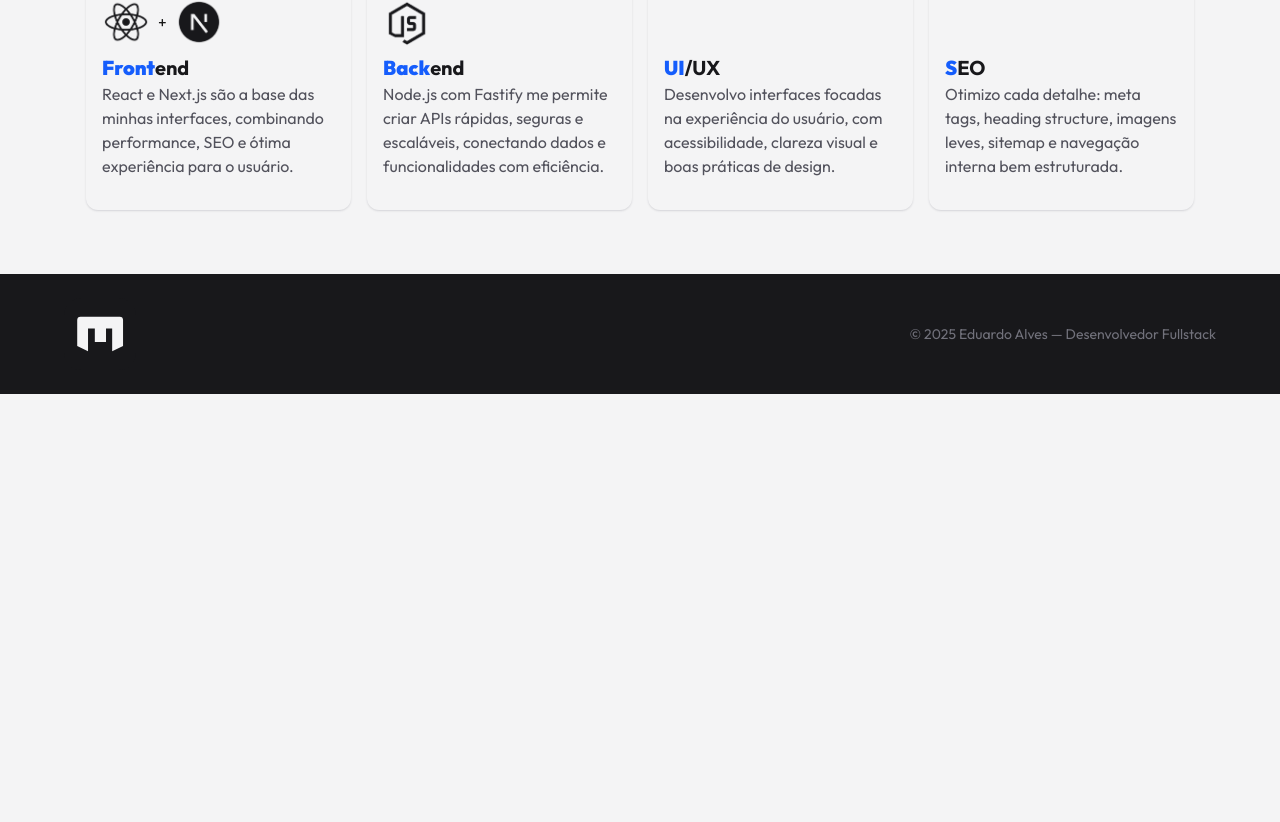
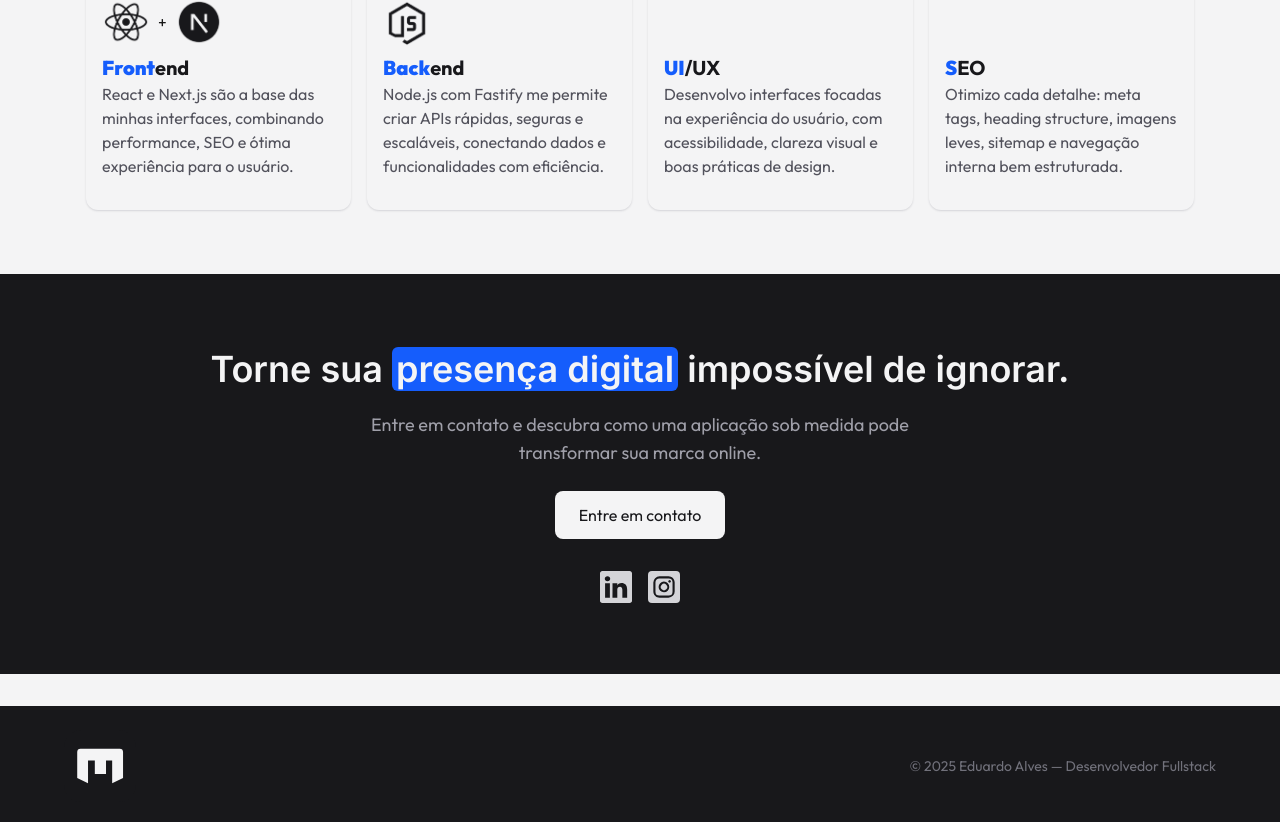
Before and after one commit to EduardoAlvesNeto/eduardoalves.dev, a Next.js app: page / in a window 1280 px wide. Shown: the part 986-1808 px from the top of the page. Before the commit the page ends 1380 px from the top, so only its background shows below. Built offline with nearby package versions, Linux system fonts and the light colour scheme; some icons are missing.

Commit message:
feat: add contact section

```diff
--- a/src/app/globals.css
+++ b/src/app/globals.css
@@ -8,7 +8,8 @@
 @theme inline {
   --color-background: var(--background);
   --color-foreground: var(--foreground);
-  --font-sans: var(--font-outfit);
+  --font: var(--font-outfit);
+  --secundary-font: var(--font-inter)
 }
 
 /* @media (prefers-color-scheme: dark) {
--- a/src/app/layout.tsx
+++ b/src/app/layout.tsx
@@ -1,11 +1,16 @@
 import type { Metadata } from "next";
-import { Outfit } from "next/font/google";
+import { Outfit, Inter } from "next/font/google";
 import "./globals.css";
 
-const font = Outfit({
+const outfit = Outfit({
   variable: "--font-outfit",
   subsets: ["latin"],
 });
+
+const inter = Inter({
+  variable: "--font-inter",
+  subsets: ["latin"]
+})
 
 export const metadata: Metadata = {
   title: "Eduardo Alves — Desenvolvedor Fullstack",
@@ -38,7 +43,9 @@ export default function RootLayout({
   children: React.ReactNode;
 }>) {
   return (
-    <html lang="pt-br">
+    <html lang="pt-br" className="scroll-smooth [&::-webkit-scrollbar]:w-2
+  [&::-webkit-scrollbar-track]:bg-zinc-100
+  [&::-webkit-scrollbar-thumb]:bg-zinc-400 [&::-webkit-scrollbar-thumb]:rounded-full">
       <head>
         <link
           rel="icon"
@@ -46,10 +53,10 @@ export default function RootLayout({
         />
       </head>
       <body
-        className={`${font.variable} antialiased overflow-x-hidden`}
+        className={`${outfit.variable} ${inter.variable} antialiased overflow-x-hidden`}
       >
         {children}
       </body>
-    </html>
+    </html >
   );
 }
--- a/src/app/page.tsx
+++ b/src/app/page.tsx
@@ -1,6 +1,7 @@
 import Header from "@/components/ui/Header";
 import HeroSection from "@/components/ui/HeroSection";
 import StackSection from "@/components/ui/StackSection";
+import ContactSection from "@/components/ui/ContactSection";
 import Footer from "@/components/ui/Footer";
 
 import ReactPNG from '@/../public/react.png'
@@ -16,6 +17,7 @@ export default function Home() {
       <Header />
       <HeroSection />
       <StackSection />
+      <ContactSection />
       <Footer />
     </div>
   );
--- /dev/null
+++ b/src/components/icons/InstagramIcon.tsx
@@ -0,0 +1,23 @@
+interface IconProps extends React.SVGAttributes<HTMLOrSVGElement> { }
+
+function InstagramIcon(props: IconProps) {
+    return (
+        <svg
+            width={24}
+            height={24}
+            viewBox="0 0 24 24"
+            fill="none"
+            xmlns="http://www.w3.org/2000/svg"
+            {...props}
+        >
+            <path
+                fillRule="evenodd"
+                clipRule="evenodd"
+                d="M24 0H0v24h24V0zm-8.64 4H8.64A4.64 4.64 0 004 8.64v6.72C4 17.92 6.08 20 8.64 20h6.72A4.64 4.64 0 0020 15.36V8.64C20 6.08 17.92 4 15.36 4zM6.444 6.444A2.88 2.88 0 018.48 5.6h7.04a2.878 2.878 0 012.88 2.88v7.04a2.88 2.88 0 01-2.88 2.88H8.48a2.878 2.878 0 01-2.88-2.88V8.48c0-.764.303-1.496.844-2.036zm10.463.649a1 1 0 10-1.414 1.414 1 1 0 001.414-1.414zm-2.079 2.079a4 4 0 10-5.656 5.656 4 4 0 005.656-5.656zm-4.525 1.13a2.4 2.4 0 113.394 3.396 2.4 2.4 0 01-3.394-3.395z"
+
+            />
+        </svg>
+    )
+}
+
+export default InstagramIcon
--- /dev/null
+++ b/src/components/icons/LinkedinIcon.tsx
@@ -0,0 +1,20 @@
+interface IconProps extends React.SVGAttributes<HTMLOrSVGElement> { }
+
+function LinkedinIcon(props: IconProps) {
+    return (
+        <svg
+            width={24}
+            height={24}
+            viewBox="0 0 24 24"
+            fill="none"
+            xmlns="http://www.w3.org/2000/svg"
+            {...props}
+        >
+            <path
+                d="M0 1.719C0 .769.789 0 1.762 0h20.476C23.21 0 24 .77 24 1.719v20.562c0 .95-.789 1.719-1.762 1.719H1.762C.79 24 0 23.23 0 22.281V1.719zm7.415 18.372V9.253H3.813v10.838h3.602zm-1.8-12.318c1.255 0 2.037-.831 2.037-1.872-.023-1.063-.78-1.872-2.014-1.872-1.232 0-2.038.81-2.038 1.872 0 1.041.781 1.872 1.99 1.872h.024zm7.361 12.318v-6.053c0-.324.024-.648.12-.879.26-.646.852-1.317 1.848-1.317 1.304 0 1.824.993 1.824 2.451v5.798h3.602v-6.216c0-3.33-1.776-4.878-4.146-4.878-1.911 0-2.768 1.05-3.248 1.79v.037h-.024l.024-.037V9.252h-3.6c.046 1.018 0 10.838 0 10.838h3.6z"
+            />
+        </svg>
+    )
+}
+
+export default LinkedinIcon
--- /dev/null
+++ b/src/components/ui/ContactSection.tsx
@@ -0,0 +1,48 @@
+import LinkedinIcon from "../icons/LinkedinIcon";
+import InstagramIcon from "../icons/InstagramIcon";
+
+export default function ContactSection() {
+    return (
+        <section id="contact" className="flex flex-col justify-center items-center gap-6 px-6 py-12 lg:px-16 w-dvw h-[50dvh] bg-zinc-900 text-center">
+            <header>
+                <h2 className="font-[Inter] text-zinc-100 text-3xl md:text-4xl font-semibold leading-snug">
+                    Torne sua <span className="bg-blue-600 px-1 rounded-md">presença digital</span> impossível de ignorar.
+                </h2>
+                <p className="text-zinc-400 mt-4 max-w-xl mx-auto text-base md:text-lg">
+                    Entre em contato e descubra como uma aplicação sob medida pode transformar sua marca online.
+                </p>
+            </header>
+
+            <div className="flex flex-col sm:flex-row gap-4 items-center">
+                <a
+                    href="https://wa.me/558496793578?text=Olá%2C%20gostaria%20de%20falar%20sobre%20meu%20projeto"
+                    target="_blank"
+                    rel="noopener noreferrer"
+                >
+                    <button className="cursor-pointer flex items-center justify-center gap-2 px-6 py-3 bg-zinc-100 text-zinc-900 rounded-lg transition hover:bg-zinc-200 focus:outline-none focus:ring-2 focus:ring-blue-500">
+                        <span>Entre em contato</span>
+                    </button>
+                </a>
+            </div>
+
+            <div className="flex gap-4 mt-2">
+                <a
+                    href="https://www.linkedin.com/in/eduardoalvesdev/"
+                    target="_blank"
+                    rel="noopener noreferrer"
+                    aria-label="LinkedIn"
+                >
+                    <LinkedinIcon className="size-8 duration-300 fill-zinc-300 hover:fill-[#0A66C2] transition-all" />
+                </a>
+                <a
+                    href="https://www.instagram.com/duardodev/"
+                    target="_blank"
+                    rel="noopener noreferrer"
+                    aria-label="Instagram"
+                >
+                    <InstagramIcon className="size-8 duration-300 fill-zinc-300 hover:fill-[#E1306C] rounded-sm transition-all" />
+                </a>
+            </div>
+        </section>
+    );
+}
--- a/src/components/ui/Header.tsx
+++ b/src/components/ui/Header.tsx
@@ -30,14 +30,22 @@ export default function Header() {
                 <ul className="flex gap-4 text-sm text-zinc-900">
                     <li><a href="#home">Inicio</a></li>
                     <li><a href="#stack">Soluções</a></li>
-                    <li><a href="">Contato</a></li>
+                    <li><a href="#contact">Contato</a></li>
                     <li><a href="">Sobre mim</a></li>
                 </ul>
             </nav>
-            <button className="flex px-4 py-2 gap-3 bg-zinc-900 rounded-lg cursor-pointer">
-                <GithubIcon />
-                <span className="text-zinc-100">Github</span>
-            </button>
+
+            <a
+                href="https://github.com/EduardoAlvesNeto"
+                target="_blank"
+                rel="noopener noreferrer"
+                aria-label="Github"
+            >
+                <button className="flex px-4 py-2 gap-3 bg-zinc-900 rounded-lg cursor-pointer">
+                    <GithubIcon />
+                    <span className="text-zinc-100">Github</span>
+                </button>
+            </a>
         </header>
     )
 }
--- a/src/components/ui/HeroSection.tsx
+++ b/src/components/ui/HeroSection.tsx
@@ -23,14 +23,18 @@ export default function HeroSection() {
                     </div>
 
                     <div className="flex flex-col sm:flex-row gap-4">
+                        <a href="#contact">
                             <button className="flex items-center justify-center gap-2 px-6 py-3 bg-zinc-900 text-white rounded-xl transition hover:bg-zinc-800 cursor-pointer">
                                 <Messages1 className="size-6 fill-white" variant="Bold" />
                                 <span>Entre em contato</span>
                             </button>
+                        </a>
+                        <a href='Curriculo.pdf' download>
                             <button className="cursor-pointer flex items-center justify-center gap-2 px-6 py-3 bg-blue-600 text-white rounded-xl transition hover:bg-blue-500">
                                 <DocumentDownload className="size-6 fill-white" variant="Bold" />
                                 <span>Baixar Currículo</span>
                             </button>
+                        </a>
                     </div>
                 </div>
 
```
Also changed, not shown: 1 other file (tests, documents, lock files or other folders). Lines whose indentation alone changed are shown as unchanged.
